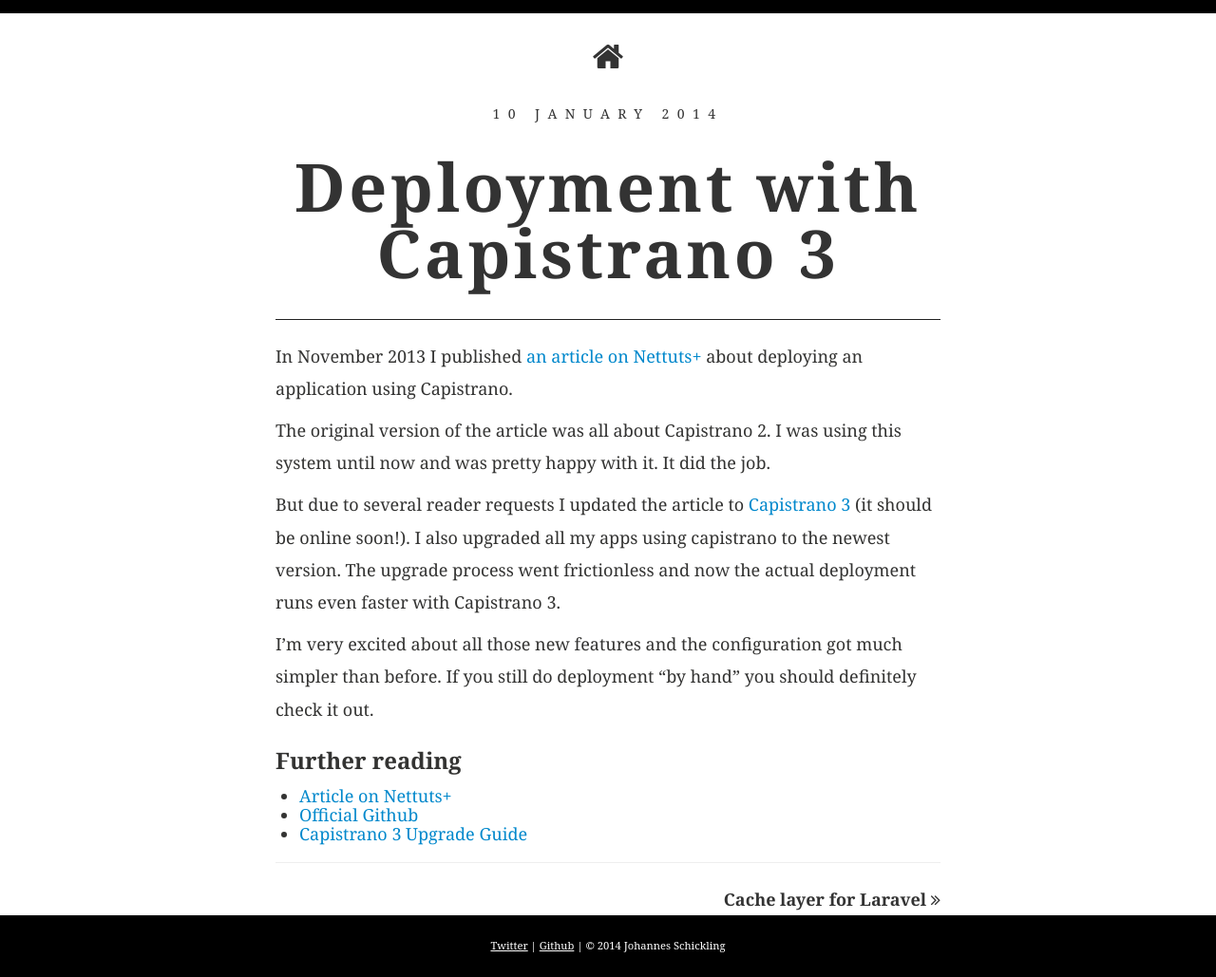
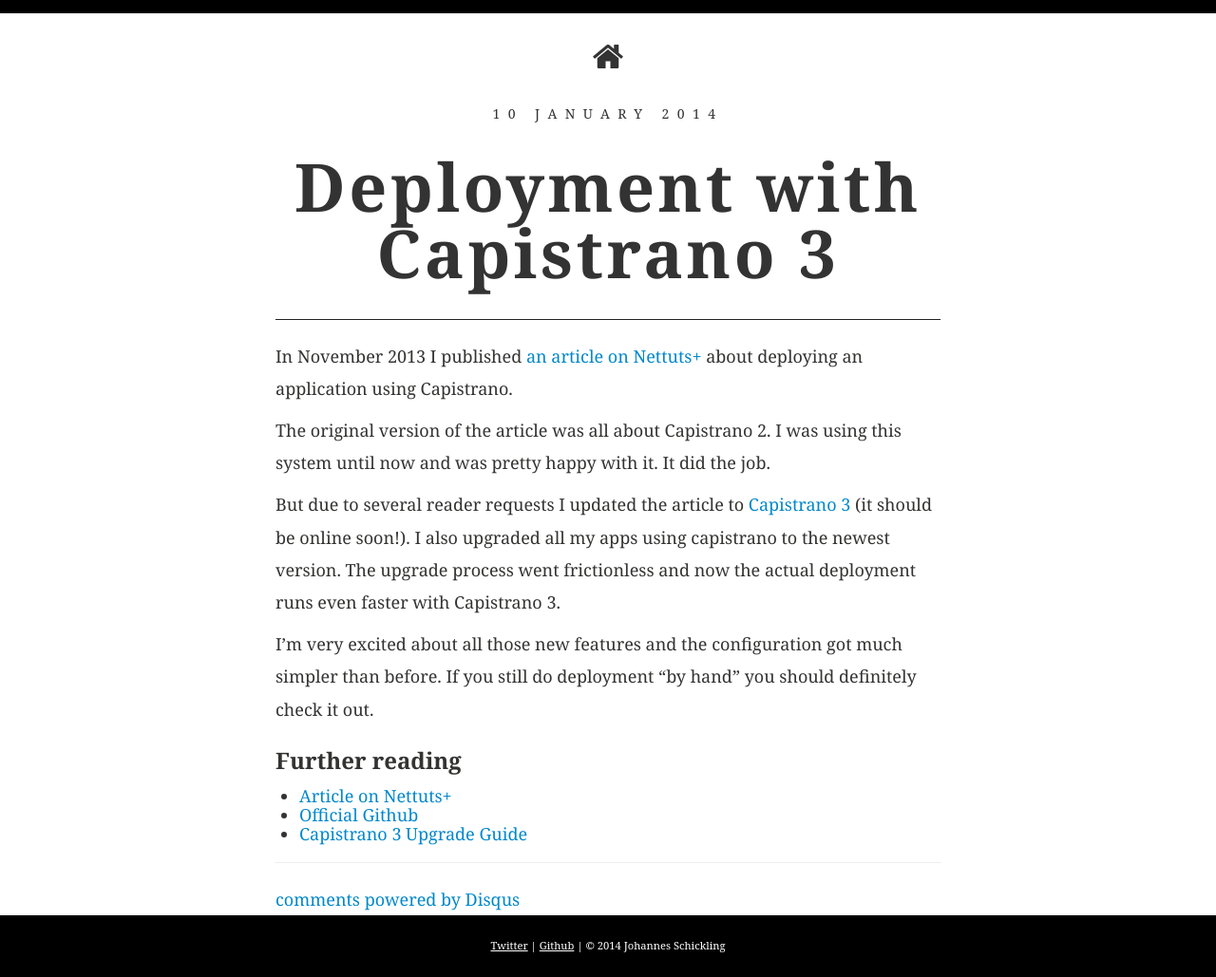
Before and after one commit to schickling/schickling.github.io, a Jekyll site: the page built from _posts/2014-01-10-deployment-capistrano.md, in a window 1280 px wide. Shown: the whole page at 95% size. Built offline with Jekyll 4.4.1, drawn with Linux system fonts in a browser that asks for light colours; some web fonts are replaced; Markdown is read by kramdown in place of the engine named in the settings; comment, search, counter and statistics services are not loaded.

Commit message:
Added disqus

```diff
--- a/_layouts/post_page.html
+++ b/_layouts/post_page.html
@@ -18,13 +18,29 @@
 					{{ content }}
 					<hr>
 				</section>
-				<section style="font-weight:bold; margin-bottom: 2em;">
+				<!-- <section style="font-weight:bold; margin-bottom: 2em;">
 					{% if page.previous %}
 							<a rel="prev" class="a-hover" href="{{ page.previous.url }}"><i class="icon-double-angle-left"></i> {{ page.previous.title }}</a>
 						{% endif %}
 						{% if page.next %}
 							<a rel="next" style="float:right" class="a-hover" href="{{ page.next.url }}">{{ page.next.title }} <i class=" icon-double-angle-right"></i></a>
 					{% endif %}
+				</section> -->
+				<section>
+					<div id="disqus_thread"></div>
+				    <script type="text/javascript">
+				        /* * * CONFIGURATION VARIABLES: EDIT BEFORE PASTING INTO YOUR WEBPAGE * * */
+				        var disqus_shortname = 'schickling'; // required: replace example with your forum shortname
+
+				        /* * * DON'T EDIT BELOW THIS LINE * * */
+				        (function() {
+				            var dsq = document.createElement('script'); dsq.type = 'text/javascript'; dsq.async = true;
+				            dsq.src = '//' + disqus_shortname + '.disqus.com/embed.js';
+				            (document.getElementsByTagName('head')[0] || document.getElementsByTagName('body')[0]).appendChild(dsq);
+				        })();
+				    </script>
+				    <noscript>Please enable JavaScript to view the <a href="http://disqus.com/?ref_noscript">comments powered by Disqus.</a></noscript>
+				    <a href="http://disqus.com" class="dsq-brlink">comments powered by <span class="logo-disqus">Disqus</span></a>
 				</section>
 			</article>
 		</div>
```
